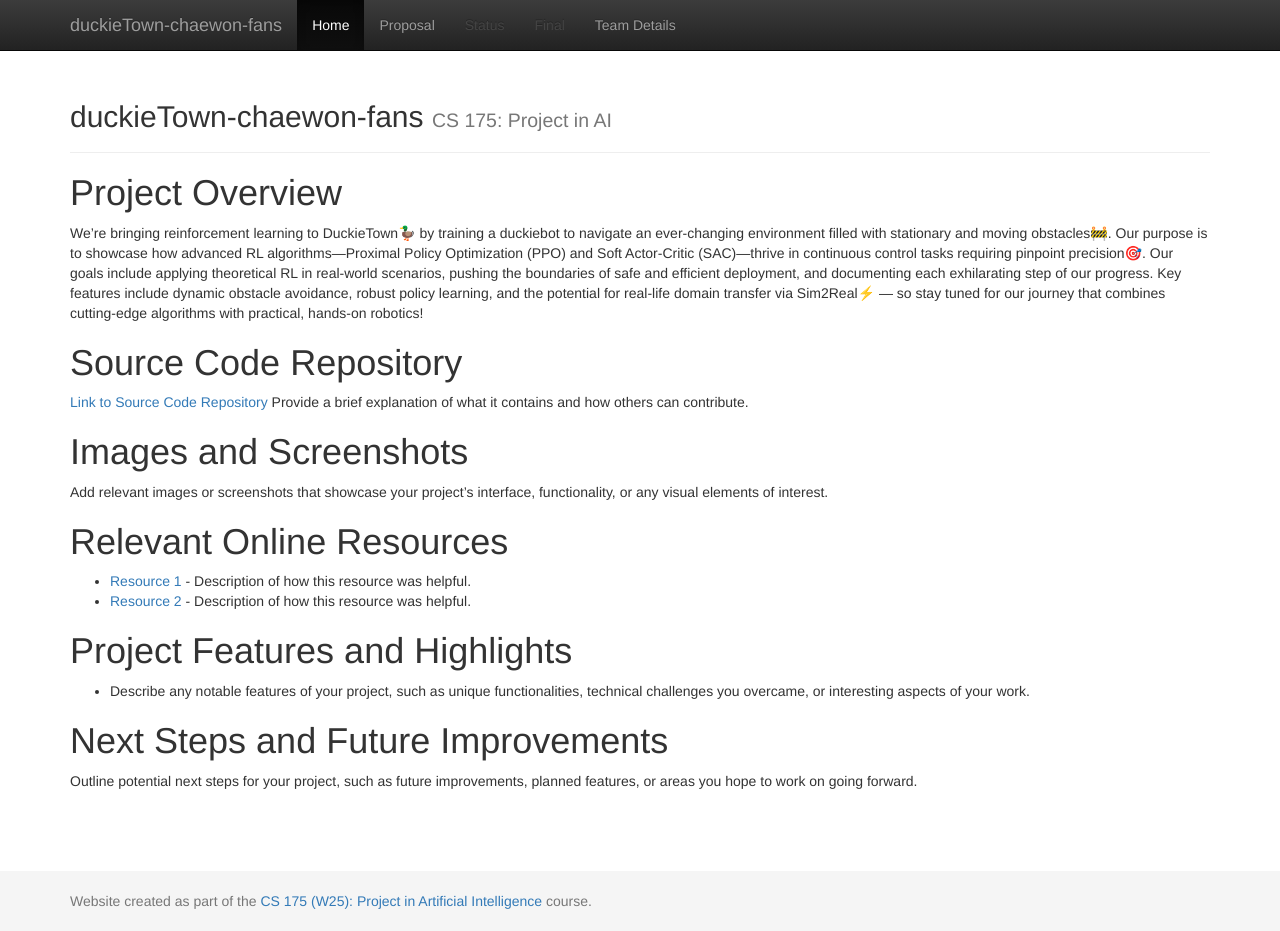
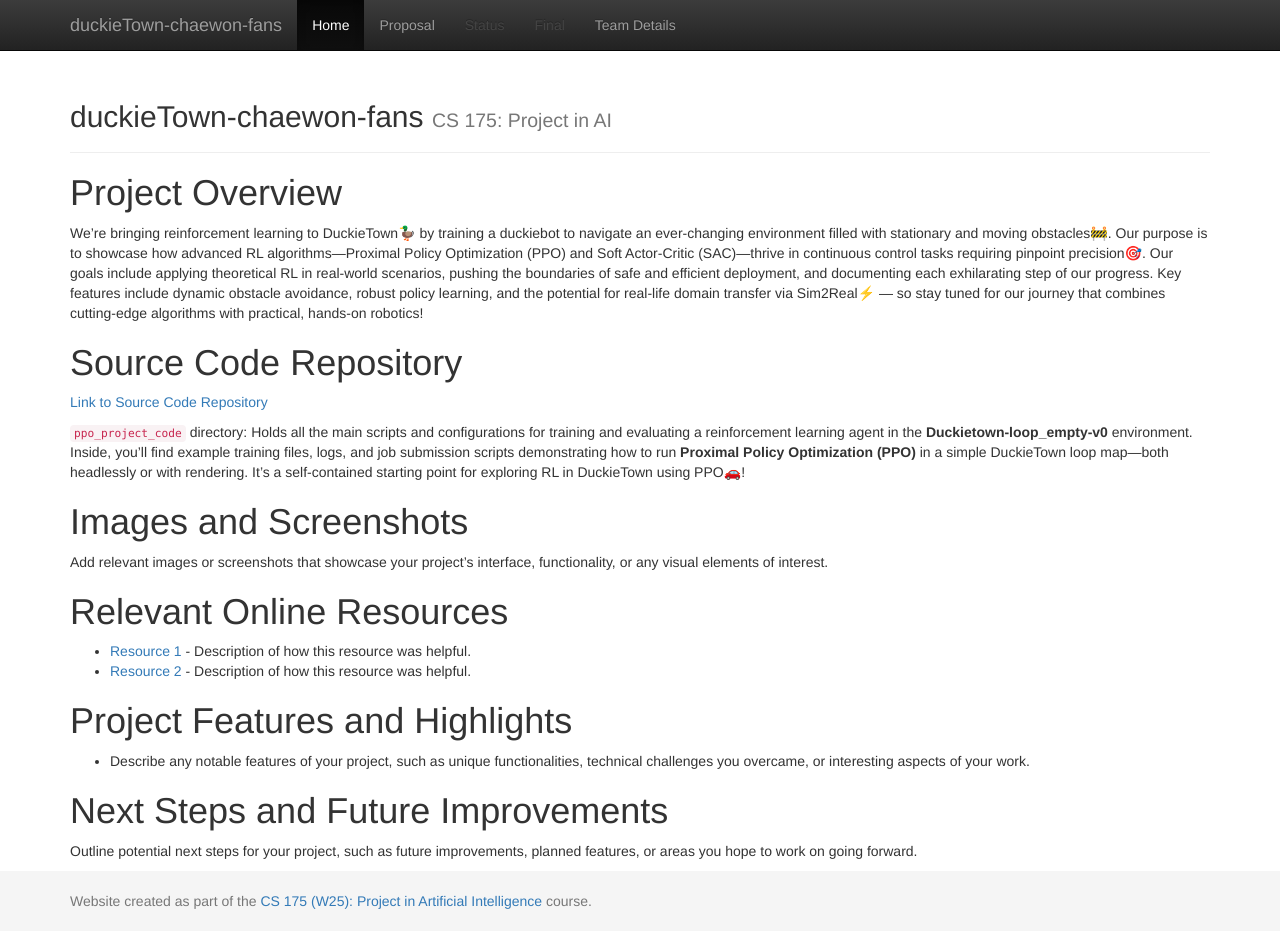
Before and after one commit to marcusha429/duckietown-chaewon-fans, a Jekyll site: the page built from docs/index.md, in a window 1280 px wide and 931 px high. Built offline with Jekyll 4.4.1, drawn with Linux system fonts in a browser that asks for light colours; our own code applies the rules of GitHub Pages for plain Markdown files.

Commit message:
Add source code repo overview

```diff
--- a/docs/index.md
+++ b/docs/index.md
@@ -3,7 +3,9 @@ We’re bringing reinforcement learning to DuckieTown🦆 by training a duckiebo
 
 # Source Code Repository
 [Link to Source Code Repository](https://github.com/marcusha429/duckietown-chaewon-fans/tree/main)
-Provide a brief explanation of what it contains and how others can contribute.
+
+`ppo_project_code` directory: Holds all the main scripts and configurations for training and evaluating a reinforcement learning agent in the **Duckietown-loop_empty-v0** environment. Inside, you’ll find example training files, logs, and job submission scripts demonstrating how to run **Proximal Policy Optimization (PPO)** in a simple DuckieTown loop map—both headlessly or with rendering. It's a self-contained starting point for exploring RL in DuckieTown using PPO🚗!
+
 
 # Images and Screenshots
 Add relevant images or screenshots that showcase your project’s interface, functionality, or any visual elements of interest.
```
